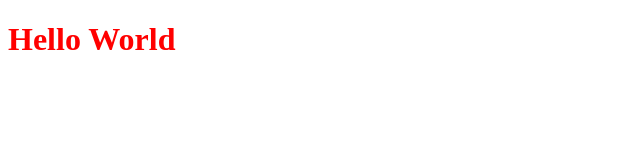
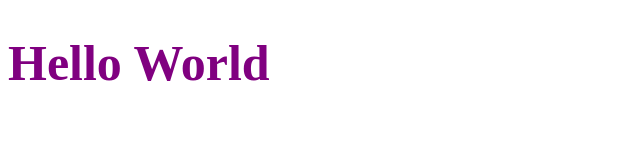
Before and after one commit to ssonali/web-project, a plain HTML site: page index.html in a window 1280 px wide. Shown: the whole page, without its empty margins (0-640 px from the left). Drawn offline with Linux system fonts and the light colour scheme; files that its build step writes are made by us from their sources.

Commit message:
Changed colour and font size

```diff
--- a/index.html
+++ b/index.html
@@ -2,7 +2,7 @@
 <html>
 <head>
   <title>First Site</title>
-  <link rel="stylesheet" type="text/css" href="css/styles.css">
+  <link rel="stylesheet" type="text/css" href="styles.css">
 </head>
 <body>
   <h1>Hello World</h1>
--- a/styles.css
+++ b/styles.css
@@ -1,3 +1,4 @@
 h1 {
-  color:red;
+  color:purple;
+  font-size:50px;
 }
```
